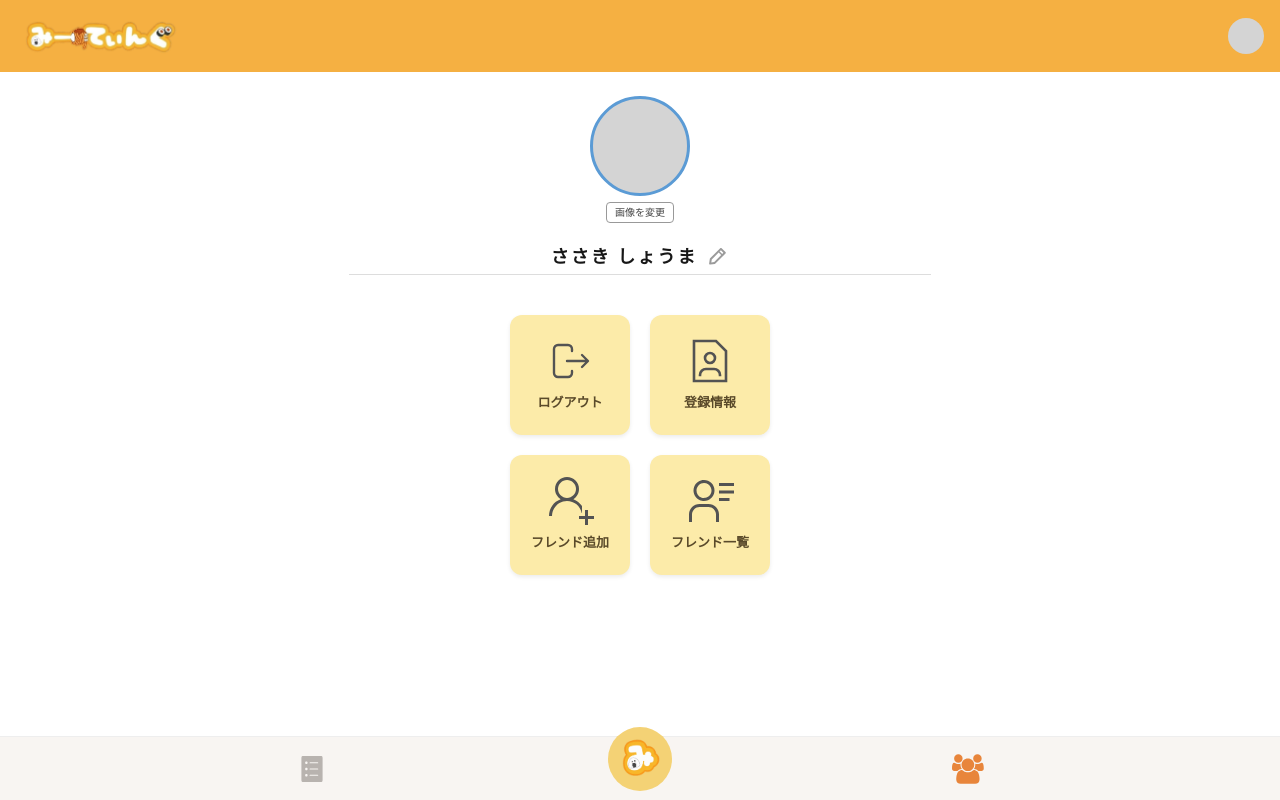
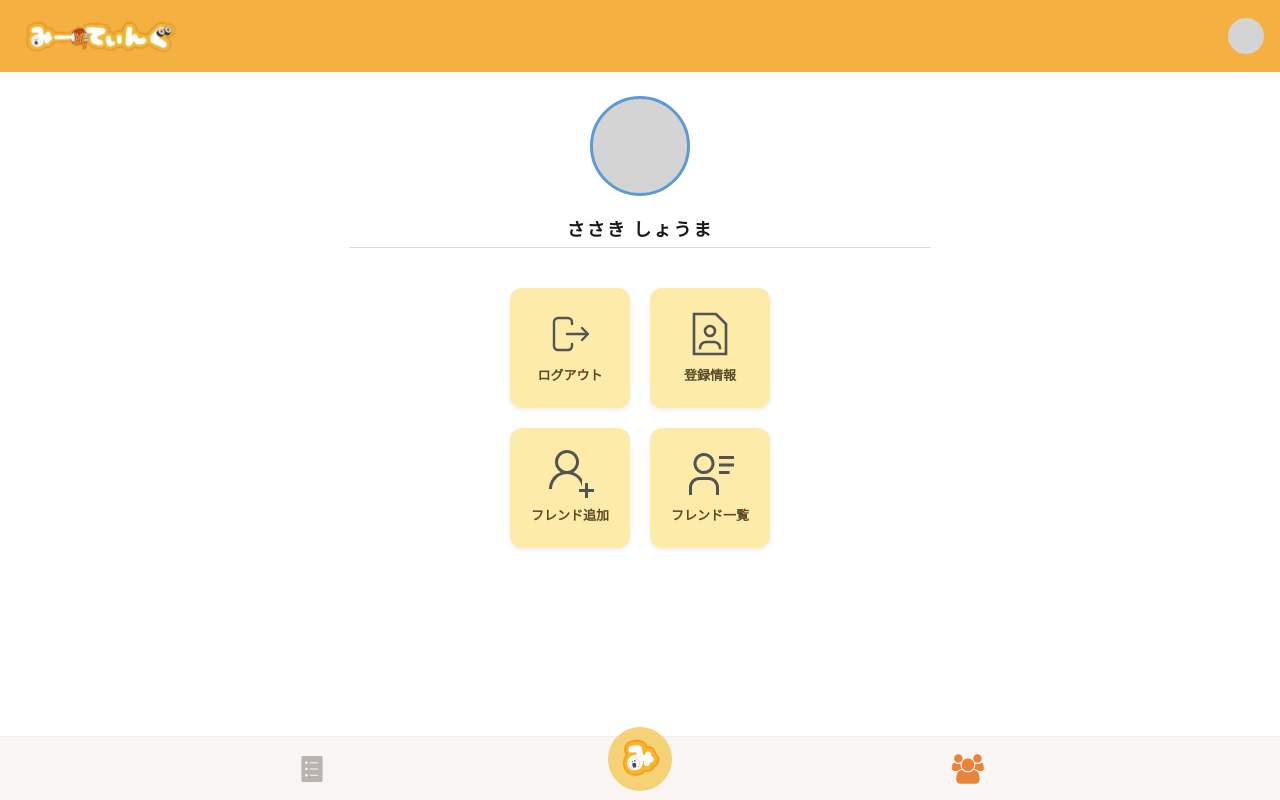
Before and after one commit to shiomoto-kei/TryOnlyException, a Next.js app in the folder lunch-share/: page /profile in a window 1280 px wide. Built offline with nearby package versions, Linux system fonts and the light colour scheme.

Commit message:
名前の編集機能削除とアイコンの画像変更機能の削除

```diff
--- a/lunch-share/app/profile/page.tsx
+++ b/lunch-share/app/profile/page.tsx
@@ -1,16 +1,8 @@
 'use client';
 
-import { useState } from 'react';
 import { useRouter } from 'next/navigation';
 import Header from '../components/Header';
 import BottomNav from '../components/BottomNav';
-
-const PenIcon = () => (
-  <svg width="20" height="20" viewBox="0 0 20 20" fill="none" xmlns="http://www.w3.org/2000/svg">
-    <path fillRule="evenodd" clipRule="evenodd" d="M13.198 1.22004L3.12001 11.298C2.96935 11.4483 2.87057 11.6428 2.83801 11.853L2.13301 16.447C2.10922 16.6022 2.12229 16.7608 2.17117 16.91C2.22005 17.0591 2.30336 17.1947 2.41435 17.3057C2.52535 17.4167 2.66092 17.5 2.81009 17.5489C2.95927 17.5978 3.11785 17.6108 3.27301 17.587L7.86801 16.882C8.07818 16.8498 8.27259 16.7513 8.42301 16.601L18.501 6.52304C18.6885 6.33552 18.7938 6.08121 18.7938 5.81604C18.7938 5.55088 18.6885 5.29657 18.501 5.10905L14.611 1.21904C14.4235 1.03188 14.1694 0.926758 13.9045 0.926758C13.6396 0.926758 13.3855 1.03188 13.198 1.21904M4.31701 15.404L4.76501 12.48L13.905 3.34004L16.38 5.81604L7.24001 14.956L4.31701 15.404Z" fill="#9B9B9B"/>
-    <path d="M11.442 5.24752L12.502 4.18652L15.744 7.42652L14.683 8.48752L11.442 5.24752Z" fill="#9B9B9B"/>
-  </svg>
-);
 
 const LogoutIcon = () => (
   <svg width="48" height="48" viewBox="0 0 81 81" fill="none" xmlns="http://www.w3.org/2000/svg">
@@ -39,24 +31,9 @@ const FriendListIcon = () => (
 
 export default function ProfilePage() {
   const router = useRouter();
-  const [name, setName] = useState('ささき しょうま');
-  const [editing, setEditing] = useState(false);
-  const [tempName, setTempName] = useState(name);
 
-  const handleEditStart = () => {
-    setTempName(name);
-    setEditing(true);
-  };
-
-  const handleEditDone = () => {
-    setName(tempName);
-    setEditing(false);
-  };
-
-  const handleKeyDown = (e: React.KeyboardEvent<HTMLInputElement>) => {
-    if (e.key === 'Enter') handleEditDone();
-    if (e.key === 'Escape') setEditing(false);
-  };
+  // TODO: Supabaseからユーザー情報を取得して差し替え
+  const name = 'ささき しょうま';
 
   const handleLogout = () => {
     console.log('ログアウト');
@@ -68,36 +45,17 @@ export default function ProfilePage() {
       <Header />
 
       <main style={styles.main}>
+        {/* アバター（表示のみ） */}
         <div style={styles.avatarWrap}>
           <div style={styles.avatar} />
-          <button style={styles.changeImgBtn}>画像を変更</button>
         </div>
 
+        {/* 名前（表示のみ） */}
         <div style={styles.nameRow}>
-          {editing ? (
-            <>
-              <input
-                type="text"
-                value={tempName}
-                onChange={(e) => setTempName(e.target.value)}
-                onKeyDown={handleKeyDown}
-                autoFocus
-                style={styles.nameInput}
-              />
-              <button onClick={handleEditDone} style={styles.editDoneBtn}>
-                完了
-              </button>
-            </>
-          ) : (
-            <>
-              <span style={styles.nameText}>{name}</span>
-              <button onClick={handleEditStart} style={styles.editBtn}>
-                <PenIcon />
-              </button>
-            </>
-          )}
+          <span style={styles.nameText}>{name}</span>
         </div>
 
+        {/* メニューグリッド */}
         <div style={styles.grid}>
           <button onClick={handleLogout} style={styles.menuButton}>
             <LogoutIcon />
@@ -105,7 +63,7 @@ export default function ProfilePage() {
           </button>
 
           <button
-            onClick={() => router.push('/profile/info')}
+            onClick={() => router.push('/register-info')}
             style={styles.menuButton}
           >
             <RegisterInfoIcon />
@@ -156,7 +114,6 @@ const styles: { [key: string]: React.CSSProperties } = {
     display: 'flex',
     flexDirection: 'column',
     alignItems: 'center',
-    gap: 6,
   },
   avatar: {
     width: 100,
@@ -165,56 +122,19 @@ const styles: { [key: string]: React.CSSProperties } = {
     background: '#d4d4d4',
     border: '3px solid #5b9bd5',
   },
-  changeImgBtn: {
-    background: '#fff',
-    border: '1px solid #999',
-    borderRadius: 4,
-    padding: '2px 8px',
-    fontSize: 10,
-    color: '#444',
-    cursor: 'pointer',
-  },
   nameRow: {
     display: 'flex',
     alignItems: 'center',
-    gap: 8,
+    justifyContent: 'center',
     borderBottom: '1px solid #ddd',
     paddingBottom: 4,
     width: '47%',
-    justifyContent: 'center',
     whiteSpace: 'nowrap',
   },
   nameText: {
     fontSize: 18,
     fontWeight: 600,
     letterSpacing: 2,
-  },
-  nameInput: {
-    fontSize: 18,
-    fontWeight: 600,
-    border: 'none',
-    outline: 'none',
-    textAlign: 'center',
-    background: 'transparent',
-    flex: 1,
-  },
-  editBtn: {
-    background: 'transparent',
-    border: 'none',
-    cursor: 'pointer',
-    padding: 2,
-    display: 'flex',
-    alignItems: 'center',
-  },
-  editDoneBtn: {
-    background: '#F5B042',
-    border: 'none',
-    borderRadius: 4,
-    padding: '2px 10px',
-    fontSize: 13,
-    color: '#fff',
-    fontWeight: 600,
-    cursor: 'pointer',
   },
   grid: {
     width: '100%',
```
